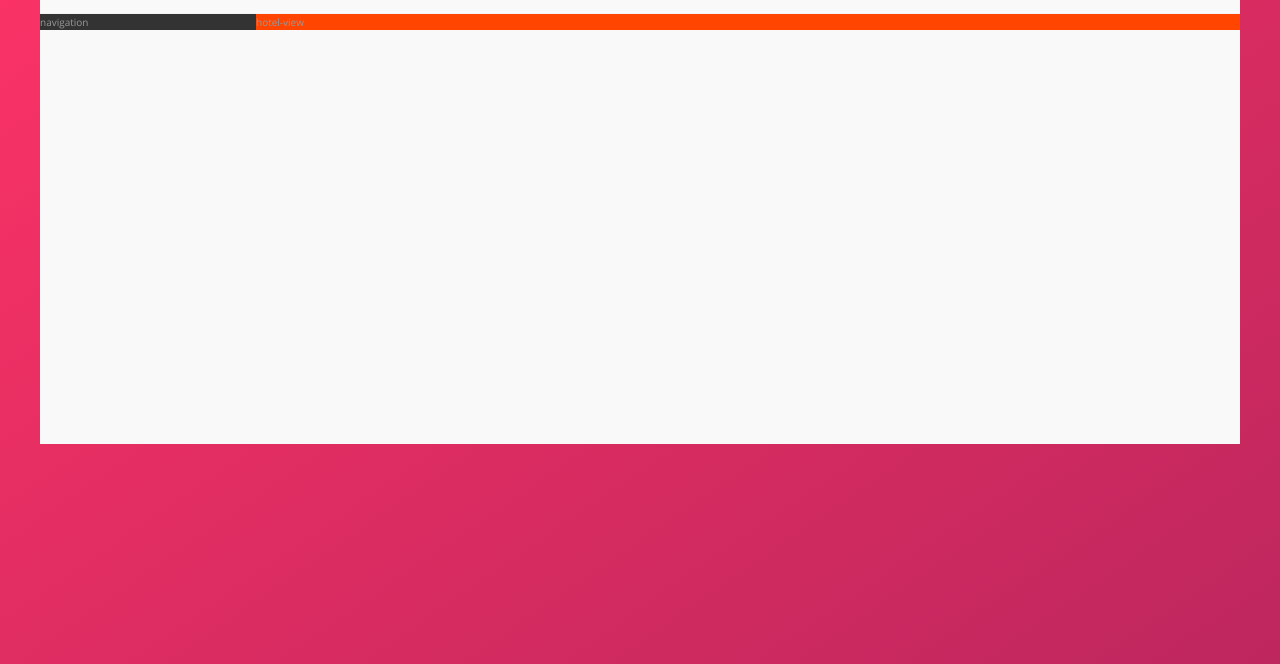
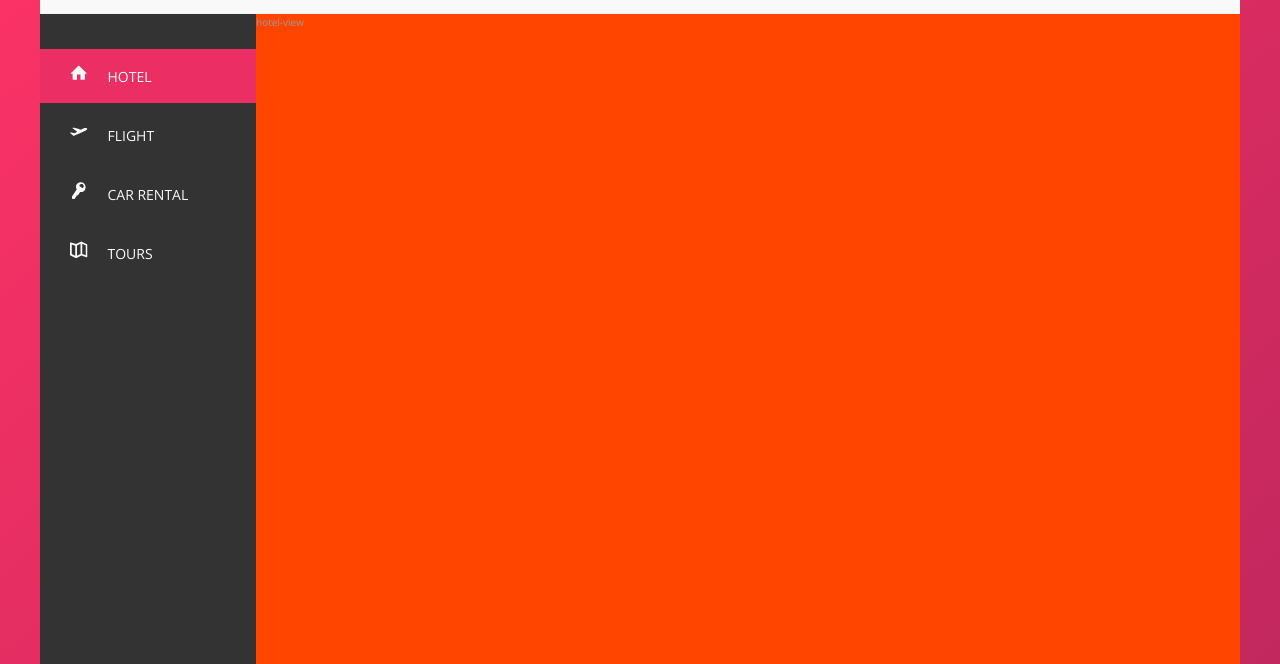
Before and after one commit to basakest/trillo, a website: page index.html in a window 1280 px wide. Shown: the part 136-800 px from the top of the page. Drawn offline with nearby package versions, Linux system fonts and the light colour scheme.

Commit message:
the navigation section

```diff
--- a/index.html
+++ b/index.html
@@ -42,10 +42,48 @@
                     </div>
                 </nav>
             </header>
+
             <div class="content">
-                <nav class="navigation">
-                    navigation
+                <nav class="sidebar">
+                    <ul class="side-nav">
+                        <li class="side-nav__item side-nav__item--selected">
+                            <a href="#" class="side-nav__link">
+                                <svg class="side-nav__icon">
+                                    <use xlink:href="img/sprite.svg#icon-home"></use>
+                                    <span>Hotel</span>
+                                </svg>
+                            </a>
+                        </li>
+                        <li class="side-nav__item">
+                            <a href="#" class="side-nav__link">
+                                <svg class="side-nav__icon">
+                                    <use xlink:href="img/sprite.svg#icon-aircraft-take-off"></use>
+                                    <span>Flight</span>
+                                </svg>
+                            </a>
+                        </li>
+                        <li class="side-nav__item">
+                            <a href="#" class="side-nav__link">
+                                <svg class="side-nav__icon">
+                                    <use xlink:href="img/sprite.svg#icon-key"></use>
+                                    <span>Car rental</span>
+                                </svg>
+                            </a>
+                        </li>
+                        <li class="side-nav__item">
+                            <a href="#" class="side-nav__link">
+                                <svg class="side-nav__icon">
+                                    <use xlink:href="img/sprite.svg#icon-map"></use>
+                                    <span>Tours</span>
+                                </svg>
+                            </a>
+                        </li>
+                    </ul>
+                    <div class="legal">
+                        &copy; 2017 by trillo. All rights reserved
+                    </div>
                 </nav>
+
                 <main class="hotel-view">
                     hotel-view
                 </main>
--- a/sass/_components.scss
+++ b/sass/_components.scss
@@ -101,3 +101,73 @@
         border-radius: 50%;
     }
 }
+
+/**********************************
+    SIDEB NAVIGATION
+**********************************/
+.side-nav {
+    margin-top: 3.5rem;
+    font-size: 1.4rem;
+    list-style: none;
+
+    &__item::before {
+        content: "";
+        display: block;
+        width: 3px;
+        background-color: var(--color-primary);
+        position: absolute;
+        top: 0;
+        left: 0;
+        height: 100%;
+        transform: scaleY(0);
+        transition: transform .2s,
+                    width .4s cubic-bezier(0.37, 0, 0.63, 1) .2s,
+                    background-color .1s;
+    }
+
+    &__item:hover::before,
+    &__item--selected::before {
+        transform: scaleY(1);
+        width: 100%;
+    }
+
+    &__item:active::before {
+        background-color: var(--color-primary-light);
+    }
+
+    &__item {
+         position: relative;
+
+         &:not(:last-child) {
+             margin-bottom: .5rem;
+         }
+    }
+
+    &__link:link,
+    &__link:visited {
+        z-index: 5;
+        color: var(--color-grey-light-1);
+        text-decoration: none;
+        text-transform: uppercase;
+        padding: 1.5rem 3rem;
+        display: block;
+        position: relative;
+    }
+
+    &__icon {
+        height: 1.75rem;
+        width: 1.75rem;
+        fill: currentColor;
+        margin-right: 2rem;
+    }
+}
+
+/**********************************
+    LEGAL
+**********************************/
+.legal {
+    size: 1.2rem;
+    text-align: center;
+    padding: 2.5rem;
+    color: var(--color-grey-light-4);
+}
--- a/sass/_layout.scss
+++ b/sass/_layout.scss
@@ -19,13 +19,17 @@
     display: flex;
 }
 
-.navigation {
+.sidebar {
     background-color: var(--color-grey-dark-1);
     flex: 0 0 18%;
+    display: flex;
+    flex-direction: column;
+    justify-content: space-between;
 }
 
 .hotel-view {
     background-color: #fff;
     background-color: orangered;
     flex: 1;
+    height: 80rem;
 }
```
Also changed, not shown: css/style.css.
